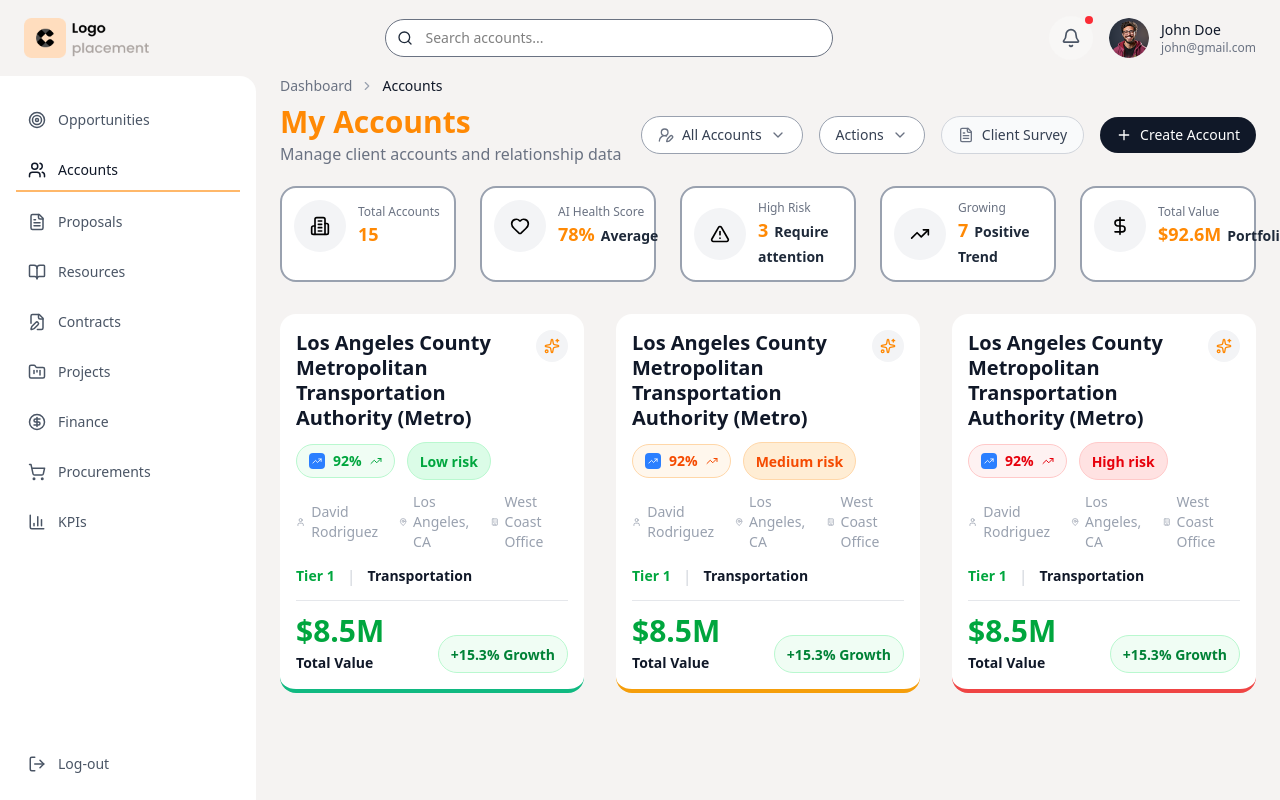
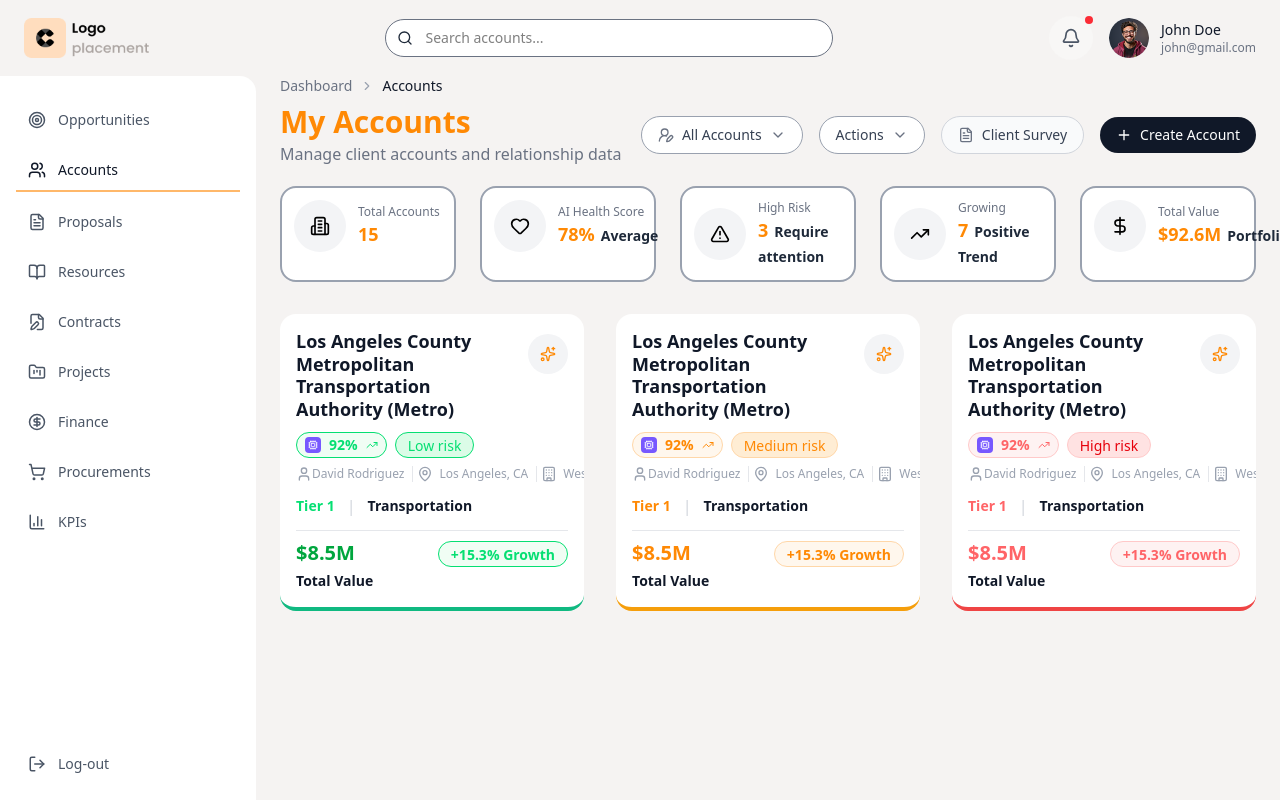
Before and after one commit to 099rahulyadav/dashboard, a React (Vite) app: page / in a window 1280 px wide. Built offline with nearby package versions, Linux system fonts and the light colour scheme.

Commit message:
final UI

```diff
--- a/src/components/AccountCard.tsx
+++ b/src/components/AccountCard.tsx
@@ -1,5 +1,5 @@
 import React from 'react';
-import { MapPin, Building, User, TrendingUp, Sparkles } from 'lucide-react';
+import { MapPin, Building, User, TrendingUp, Sparkles,Cpu } from 'lucide-react';
 
 interface Account {
   id: number;
@@ -18,6 +18,7 @@ interface Account {
   growthColor: string;
   growthBg: string;
   borderColor: string;
+  accName:string;
 }
 
 interface AccountCardProps {
@@ -46,34 +47,21 @@ const AccountCard: React.FC<AccountCardProps> = ({ account }) => {
     >
       {/* Header with title and star */}
       <div className="flex items-start justify-between mb-3">
-        <h3 className="text-lg xl:text-xl font-bold text-gray-900 leading-tight pr-4">
+        <h3 className="text-lg xl:text-lg font-bold text-gray-900 leading-tight pr-6">
           {account.name}
         </h3>
-        <div className="flex-shrink-0 w-8 h-8 bg-gray-100 rounded-full flex items-center justify-center">
+        <div className="flex-shrink-0 w-10 h-10 mt-1 bg-gray-100 rounded-full flex items-center justify-center">
           <Sparkles className="text-orange-400" size={16} />
         </div>
       </div>
 
       {/* Score and Risk badges */}
-      {/* <div className="flex items-center space-x-3 mb-3">
-        <div className="flex items-center space-x-2 px-3 py-1.5 rounded-full border border-green-200 bg-green-50">
-          <div className="w-4 h-4 bg-blue-500 rounded-sm flex items-center justify-center">
-            <TrendingUp className="text-white" size={10} />
-          </div>
-          <span className={`text-sm font-semibold ${account.growthColor}`}>{account.score}</span>
-          <TrendingUp className={`text-sm font-semibold ${account.growthColor}`} size={12} />
-        </div>
-        <div className="px-3 py-1.5 rounded-full border border-green-200 bg-green-50">
-          <span className="text-sm font-semibold text-green-700">{account.riskLevel}</span>
-        </div>
-      </div> */}
-
-        <div className="flex items-center space-x-3 mb-3">
+        <div className="flex items-center space-x-2 mb-2">
         <div
-          className={`flex items-center space-x-2 px-3 py-1.5 rounded-full border ${account.borderColor} ${account.growthBg}`}
+          className={`flex items-center space-x-2 px-2 py-0.5 rounded-full border ${account.borderColor} ${account.growthBg}`}
         >
-          <div className="w-4 h-4 bg-blue-500 rounded-sm flex items-center justify-center">
-            <TrendingUp className="text-white" size={10} />
+          <div className="w-4 h-4 bg-[#7758FF] rounded-sm flex items-center justify-center">
+            <Cpu className="text-white" size={10} />
           </div>
           <span className={`text-sm font-semibold  ${account.growthColor}`}>
             {account.score}
@@ -81,50 +69,50 @@ const AccountCard: React.FC<AccountCardProps> = ({ account }) => {
           <TrendingUp className={account.growthColor} size={12} />
         </div>
         <div
-          className={`px-3 py-1.5 rounded-full border ${account.borderColor} ${account.riskBg}`}
+          className={`px-3 items-center rounded-full border ${account.borderColor} ${account.riskBg}`}
         >
-          <span className={`text-sm font-semibold ${account.riskColor}`}>
+          <span className={`text-sm font-medium  ${account.riskColor}`}>
             {account.riskLevel}
           </span>
         </div>
       </div>
 
       {/* Contact and location info */}
-      <div className="flex items-center space-x-4 mb-3 text-gray-400 text-sm">
-        <div className="flex items-center space-x-1.5">
-          <User size={14} className="text-gray-400" />
-          <span>David Rodriguez</span>
+      <div className="flex items-center space-x-1 mb-3 text-gray-400 text-xs">
+        <div className="flex items-center space-x-0 border-r border-gray-200 pr-2">
+          <User size={16} className="text-gray-400" />
+          <span className="truncate">{account.accName}</span>
+        </div>
+        <div className="flex items-center space-x-1.5 border-r border-gray-200 pr-2">
+          <MapPin size={16} className="text-gray-400" />
+          <span className="truncate">{account.location}</span>
         </div>
         <div className="flex items-center space-x-1.5">
-          <MapPin size={14} className="text-gray-400" />
-          <span>{account.location}</span>
-        </div>
-        <div className="flex items-center space-x-1.5">
-          <Building size={14} className="text-gray-400" />
-          <span>{account.office}</span>
+          <Building size={16} className="text-gray-400" />
+          <span className="truncate">{account.office}</span>
         </div>
       </div>
 
       {/* Tier and category */}
       <div className="flex items-center space-x-3 mb-3">
-        <span className="text-green-600 font-semibold text-sm">{account.tier}</span>
+        <span className={`font-semibold text-sm ${account.growthColor}`}>{account.tier}</span>
         <span className="text-gray-300">|</span>
         <span className="text-gray-900 font-semibold text-sm">{account.category}</span>
       </div>
 
       {/* Divider */}
-      <div className="border-t border-gray-200 mb-3"></div>
+      <div className="border-t border-gray-200 mb-2"></div>
 
       {/* Value and growth section */}
       <div className="flex items-end justify-between">
         <div>
-          <div className="text-2xl xl:text-3xl font-bold text-green-600 mb-1">
+          <div className={`text-xl xl:text-xl font-bold mb-1 ${account.valueColor}`}>
             {account.value}
           </div>
           <div className="text-sm font-semibold text-gray-900">Total Value</div>
         </div>
-        <div className="px-3 py-1.5 rounded-full border border-green-200 bg-green-50">
-          <span className="text-sm font-semibold text-green-700">{account.growth}</span>
+        <div className={`px-1 mb-6  rounded-full border ${account.borderColor} ${account.growthBg}`}>
+          <span className={`text-sm font-semibold mx-2 ${account.growthColor}`}>{account.growth}</span>
         </div>
       </div>
     </div>
--- a/src/components/AccountsList.tsx
+++ b/src/components/AccountsList.tsx
@@ -16,12 +16,13 @@ const accountsData = [
     value: '$8.5M',
     valueColor: 'text-green-600',
     growth: '+15.3% Growth',
-    borderColor: 'border-green-200',
-    growthColor: 'text-green-600',
+    borderColor: 'border-green-400',
+    growthColor: 'text-green-400',
     growthBg: 'bg-green-50',
-    riskColor: 'text-green-600',
+    riskColor: 'text-green-400',
     riskBg: 'bg-green-100',
     border: 'border-green-200',
+    accName:'David Rodriguez'
   },
   {
     id: 2,
@@ -35,14 +36,16 @@ const accountsData = [
     tier: 'Tier 1',
     category: 'Transportation',
     value: '$8.5M',
-    valueColor: 'text-orange-600',
+    valueColor: 'text-orange-400',
     growth: '+15.3% Growth',
     borderColor: 'border-orange-200',
-    growthColor: 'text-orange-600',
+    growthColor: 'text-orange-400',
     growthBg: 'bg-orange-50',
-    riskColor: 'text-orange-600',
+    riskColor: 'text-orange-400',
     riskBg: 'bg-orange-100',
     border: 'border-orange-200',
+    accName:'David Rodriguez',
+
   },
   {
     id: 3,
@@ -56,13 +59,14 @@ const accountsData = [
     tier: 'Tier 1',
     category: 'Transportation',
     value: '$8.5M',
-    valueColor: 'text-red-600',
+    valueColor: 'text-red-400',
     growth: '+15.3% Growth',
     borderColor: 'border-red-200',
-    growthColor: 'text-red-600',
+    growthColor: 'text-red-400',
     growthBg: 'bg-red-50',
     riskColor: 'text-red-600',
     riskBg: 'bg-red-100',
+    accName:'David Rodriguez'
   },
 ];
 
```
